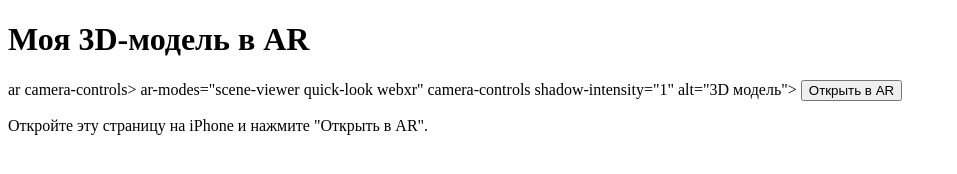
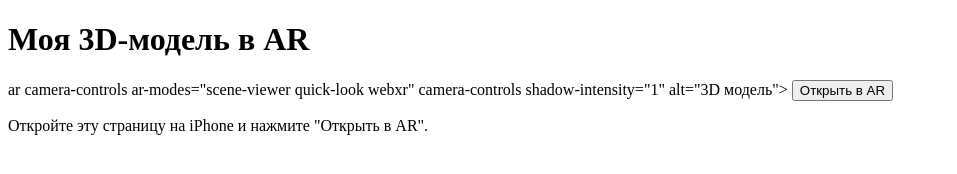
Before and after one commit to mochentsov/ar, a plain HTML site: page index.html in a window 1280 px wide. Shown: the whole page, without its empty margins (0-957 px from the left). Drawn offline with nearby package versions, Linux system fonts and the light colour scheme.

Commit message:
Update index.html

```diff
--- a/index.html
+++ b/index.html
@@ -19,7 +19,7 @@
         src="храм.glb"
         scale="0.5"  <!-- Уменьшает модель в 2 раза -->
         ar
-        camera-controls>
+        camera-controls
         ar-modes="scene-viewer quick-look webxr"
         camera-controls
         shadow-intensity="1"
```
